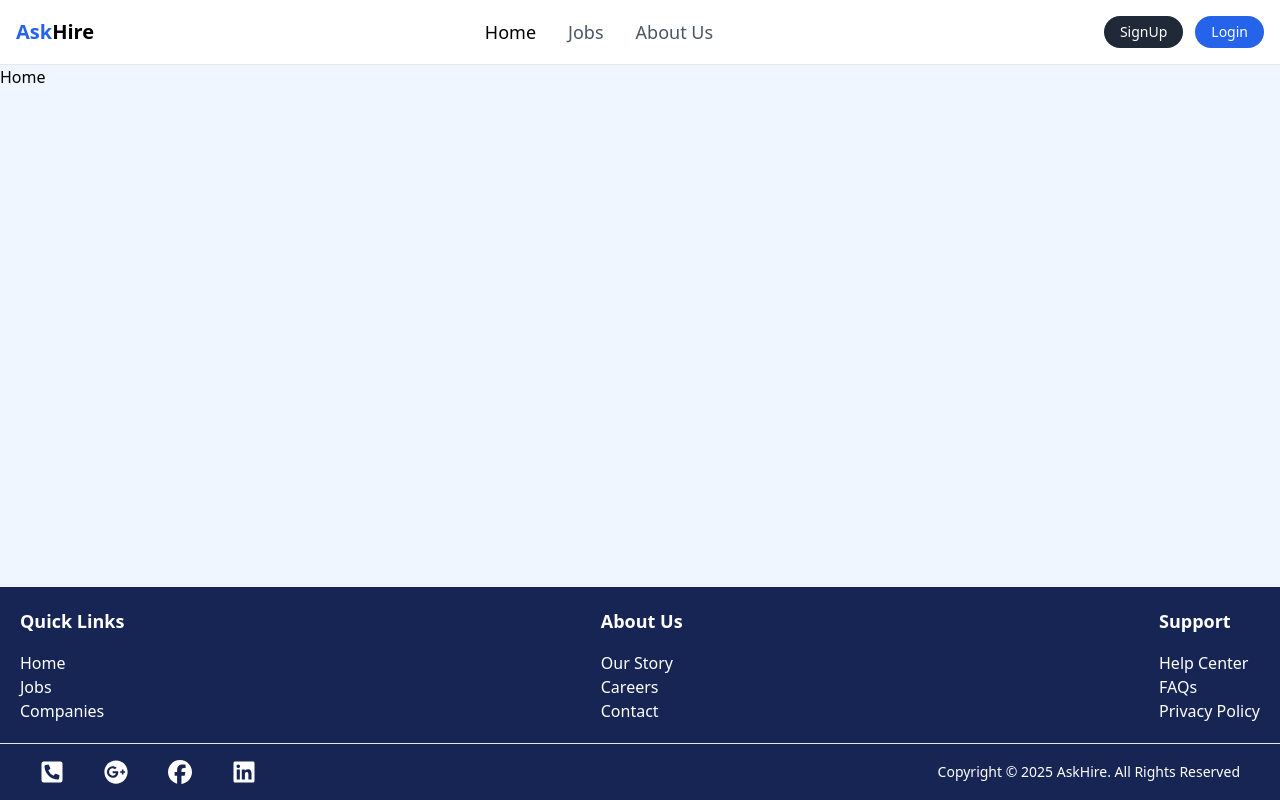
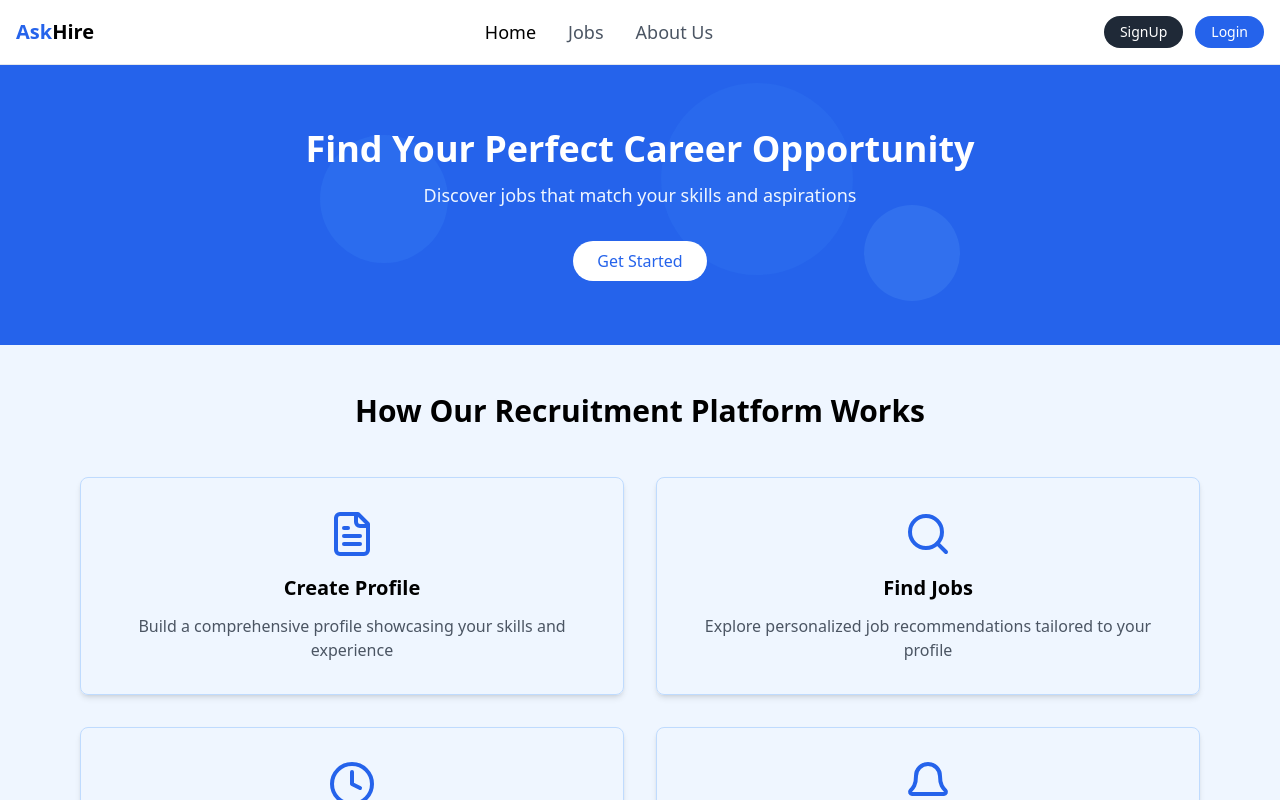
Before and after one commit to AskHire/AskHire-Frontend, a React (Vite) app: page / in a window 1280 px wide. Shown: the top 800 px of the page. Built offline with nearby package versions, Linux system fonts and the light colour scheme.

Commit message:
initial home page

```diff
--- a/src/pages/home/Home.jsx
+++ b/src/pages/home/Home.jsx
@@ -1,8 +1,15 @@
 import React from 'react'
+import Banner from '../../components/banner'
+import ProcessOverview from '../../components/ProcessOverview'
 
 const Home = () => {
   return (
-    <div>Home</div>
+    <div>
+      <>
+        <Banner/>
+        <ProcessOverview/>
+      </>
+    </div>
   )
 }
 
```
